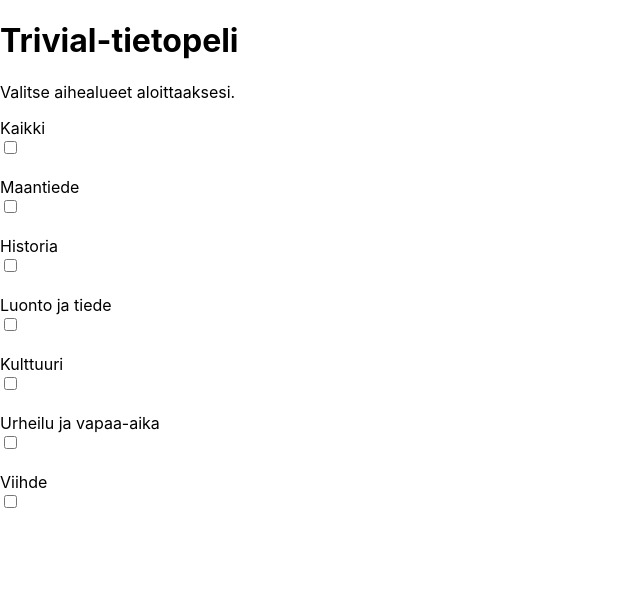
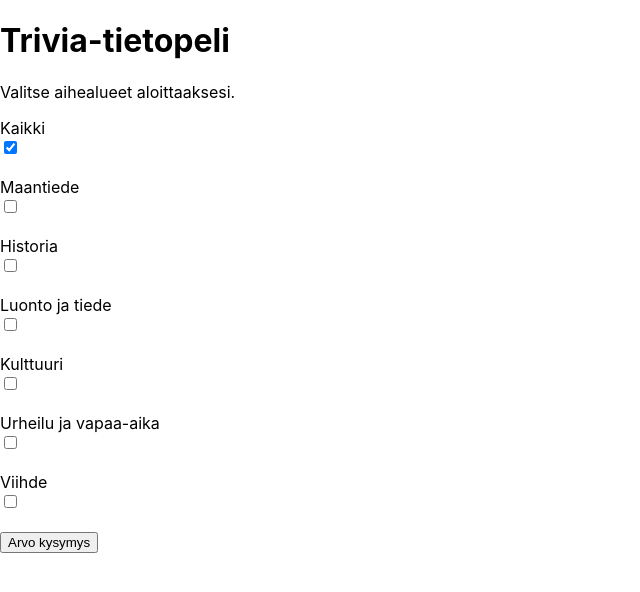
Before and after one commit to nobowling/Trivial-Tietopeli, a React (Create React App) app: page / in a window 1280 px wide. Shown: the top 592 px of the page, without its empty margins (0-640 px from the left). Built offline with nearby package versions, Linux system fonts and the light colour scheme.

Commit message:
paskaa koodia

```diff
--- a/src/App.js
+++ b/src/App.js
@@ -1,29 +1,281 @@
 import React from 'react'
+import HomeScreen from './components/HomeScreen'
+import Togglable from './components/Togglable'
+
+
+const maantiede = {
+  kysymykset: [
+    "Maantiede1",
+    "Maantiede2"
+  ],
+  vastaukset: [
+    "MaantiedeVastaus1",
+    "MaantiedeVastaus2"
+  ]
+}
+
+const historia = {
+  kysymykset: [
+    "Millä vuosikymmenellä Martin Luther King, Jr. piti kuuluisan puheensa I have a Dream?",
+    "Historia2"
+  ],
+  vastaukset: [
+    "1960",
+    "HistoriaVastaus2"
+  ]
+}
+
+const luonto = {
+  kysymykset: [
+    "Mikä eläin"
+  ],
+  vastaukset: [
+    "Koira"
+  ]
+}
+
+const kulttuuri = {
+  kysymykset: [
+    "Kuka taiteilija",
+    "Missä sijaitsee patsas"
+  ],
+  vastaukset: [
+    "Van Gogh",
+    "Venäjällä"
+  ]
+}
+
+const urheilu = {
+  kysymykset: [
+    "Mikä olympialaji"
+  ],
+  vastaukset: [
+    "Hiihto"
+  ]
+}
+
+const viihde = {
+  kysymykset: [
+    "Mikä tv-sarja"
+  ],
+  vastaukset: [
+    "HIMYM"
+  ]
+}
 
 class App extends React.Component {
   constructor(props) {
     super(props)
     this.state = {
-      aihealue: ''
+      aihealueet: ["kaikki"],
+      question: null
+    }
+  }
+  //handlerit reagoivat checkboxien nappien painalluksiin
+  handleAll = () => {
+    if(this.state.aihealueet.includes("kaikki", 0)) {
+      this.setState({
+        aihealueet: this.state.aihealueet.filter(aihe => aihe !== "kaikki")
+      })
+    } else {
+      this.setState({
+        aihealueet: [...this.state.aihealueet, "kaikki"]
+      })
+    }
+  }
+
+  handleMaantiede = () => {
+    if(this.state.aihealueet.includes("maantiede", 0)) {
+      this.setState({
+        aihealueet: this.state.aihealueet.filter(aihe => aihe !== "maantiede")
+      })
+    } else {
+      this.setState({
+        aihealueet: [...this.state.aihealueet, "maantiede"]
+      })
+    }
+  }
+
+  handleHistoria = () => {
+    if(this.state.aihealueet.includes("historia", 0)) {
+      this.setState({
+        aihealueet: this.state.aihealueet.filter(aihe => aihe !== "historia")
+      })
+    } else {
+      this.setState({
+        aihealueet: [...this.state.aihealueet, "historia"]
+      })
+    }
+  }
+
+  handleLuonto = () => {
+    if(this.state.aihealueet.includes("luonto", 0)) {
+      this.setState({
+        aihealueet: this.state.aihealueet.filter(aihe => aihe !== "luonto")
+      })
+    } else {
+      this.setState({
+        aihealueet: [...this.state.aihealueet, "luonto"]
+      })
+    }
+  }
+
+  handleKulttuuri = () => {
+    if(this.state.aihealueet.includes("kulttuuri", 0)) {
+      this.setState({
+        aihealueet: this.state.aihealueet.filter(aihe => aihe !== "kulttuuri")
+      })
+    } else {
+      this.setState({
+        aihealueet: [...this.state.aihealueet, "kulttuuri"]
+      })
+    }
+  }
+
+  handleUrheilu = () => {
+    if(this.state.aihealueet.includes("urheilu", 0)) {
+      this.setState({
+        aihealueet: this.state.aihealueet.filter(aihe => aihe !== "urheilu")
+      })
+    } else {
+      this.setState({
+        aihealueet: [...this.state.aihealueet, "urheilu"]
+      })
+    }
+  }
+
+  handleViihde = () => {
+    if(this.state.aihealueet.includes("viihde", 0)) {
+      this.setState({
+        aihealueet: this.state.aihealueet.filter(aihe => aihe !== "viihde")
+      })
+    } else {
+      this.setState({
+        aihealueet: [...this.state.aihealueet, "viihde"]
+      })
+    }
+  }
+
+  newQuestion = () => {
+    // asetetaan this.state.questionin arvo sen mukaan, mitä this.state.aihealueet sisältää
+    if(this.state.aihealueet.includes("kaikki", 0)) {
+      this.setState({
+        question: "kaikki"
+      })
+    } else {
+      let questions = []
+      for(let i = 0; i < this.state.aihealueet.length; i++) {
+        questions.push(this.state.aihealueet[i])
+      }
+      const question = questions[Math.floor(Math.random() * questions.length)]
+      this.setState({
+        question: question
+      })
     }
   }
 
   render() {
-    return (
-      <div className="App">
-        <h1>Trivial-tietopeli</h1>
-        <p>Valitse aihealueet aloittaaksesi.</p>
-        <form id="aihealueet">
-        <label id="kaikki">Kaikki </label> <input id="kaikki" type="checkbox" /><br />
-        <label id="maantiede">Maantiede </label> <input id="maantiede" type="checkbox" /><br />
-        <label id="historia">Historia </label> <input id="historia" type="checkbox" /><br />
-        <label id="luonto">Luonto ja tiede </label> <input type="checkbox" /><br />
-        <label id="kulttuuri">Kulttuuri </label> <input type="checkbox" /><br />
-        <label id="urheilu">Urheilu ja vapaa-aika </label> <input type="checkbox" /><br />
-        <label id="viihde">Viihde </label> <input type="checkbox" /><br />
-        </form>
-      </div>
-    )
+    // ehdollinen renderöinti this.state.questionin arvon mukaan
+    if(this.state.question === null) {
+      return(
+        <HomeScreen
+        handleSubmit={this.newQuestion}
+        handleAll={this.handleAll}
+        handleMaantiede={this.handleMaantiede}
+        handleHistoria={this.handleHistoria}
+        handleLuonto={this.handleLuonto}
+        handleKulttuuri={this.handleKulttuuri}
+        handleUrheilu={this.handleUrheilu}
+        handleViihde={this.handleViihde}
+        />
+      )
+    } else if(this.state.question === "kaikki") {
+      const kysList = [maantiede, historia, luonto, kulttuuri, urheilu, viihde]
+      const rndAihe = Math.floor(Math.random() * kysList.length)
+      const rndKys = Math.floor(Math.random() * kysList[rndAihe].kysymykset.length)
+      const kysymys = kysList[rndAihe].kysymykset[rndKys]
+      const vastaus = kysList[rndAihe].vastaukset[rndKys]
+      return(
+        <div>
+          <h1>{kysymys}</h1>
+          <Togglable buttonLabel="Näytä vastaus">
+            {vastaus}
+          </Togglable>
+        </div>
+      )
+    } else if(this.state.question === "maantiede") {
+      const rnd = Math.floor(Math.random() * maantiede.kysymykset.length)
+      const kysymys = maantiede.kysymykset[rnd]
+      const vastaus = maantiede.vastaukset[rnd]
+      return(
+        <div>
+          <h1>{kysymys}</h1>
+          <Togglable buttonLabel="Näytä vastaus">
+            {vastaus}
+          </Togglable>
+        </div>
+      )
+    } else if(this.state.question === "historia") {
+      const rnd = Math.floor(Math.random() * historia.kysymykset.length)
+      const kysymys = historia.kysymykset[rnd]
+      const vastaus = historia.vastaukset[rnd]
+      return(
+        <div>
+          <h1>{kysymys}</h1>
+          <Togglable buttonLabel="Näytä vastaus">
+            {vastaus}
+          </Togglable>
+        </div>
+      )
+    } else if(this.state.question === "luonto") {
+      const rnd = Math.floor(Math.random() * luonto.kysymykset.length)
+      const kysymys = luonto.kysymykset[rnd]
+      const vastaus = luonto.vastaukset[rnd]
+      return(
+        <div>
+          <h1>{kysymys}</h1>
+          <Togglable buttonLabel="Näytä vastaus">
+            {vastaus}
+          </Togglable>
+        </div>
+      )
+    } else if(this.state.question === "kulttuuri") {
+      const rnd = Math.floor(Math.random() * kulttuuri.kysymykset.length)
+      const kysymys = kulttuuri.kysymykset[rnd]
+      const vastaus = kulttuuri.vastaukset[rnd]
+      return(
+        <div>
+          <h1>{kysymys}</h1>
+          <Togglable buttonLabel="Näytä vastaus">
+            {vastaus}
+          </Togglable>
+        </div>
+      )
+    } else if(this.state.question === "urheilu") {
+      const rnd = Math.floor(Math.random() * urheilu.kysymykset.length)
+      const kysymys = urheilu.kysymykset[rnd]
+      const vastaus = urheilu.vastaukset[rnd]
+      return(
+        <div>
+          <h1>{kysymys}</h1>
+          <Togglable buttonLabel="Näytä vastaus">
+            {vastaus}
+          </Togglable>
+        </div>
+      )
+    } else if(this.state.question === "viihde") {
+      const rnd = Math.floor(Math.random() * viihde.kysymykset.length)
+      const kysymys = viihde.kysymykset[rnd]
+      const vastaus = viihde.vastaukset[rnd]
+      return(
+        <div>
+          <h1>{kysymys}</h1>
+          <Togglable buttonLabel="Näytä vastaus">
+            {vastaus}
+          </Togglable>
+        </div>
+      )
+    }
   }
 }
 
--- /dev/null
+++ b/src/components/HomeScreen.js
@@ -0,0 +1,22 @@
+import React from 'react'
+
+const HomeScreen = ({handleSubmit, handleAll, handleMaantiede, handleHistoria, handleLuonto, handleKulttuuri, handleUrheilu, handleViihde}) => {
+    return(
+    <div className="App">
+        <h1>Trivia-tietopeli</h1>
+            <p>Valitse aihealueet aloittaaksesi.</p>
+            <form id="aihealueet" onSubmit={handleSubmit}>
+            <label id="kaikki">Kaikki </label> <input id="kaikki" type="checkbox" onChange={handleAll} defaultChecked/><br />
+            <label id="maantiede">Maantiede </label> <input id="maantiede" type="checkbox" onChange={handleMaantiede}/><br />
+            <label id="historia">Historia </label> <input id="historia" type="checkbox" onChange={handleHistoria}/><br />
+            <label id="luonto">Luonto ja tiede </label> <input id="luonto" type="checkbox" onChange={handleLuonto}/><br />
+            <label id="kulttuuri">Kulttuuri </label> <input id="kulttuuri" type="checkbox" onChange={handleKulttuuri}/><br />
+            <label id="urheilu">Urheilu ja vapaa-aika </label> <input id="urheilu" type="checkbox" onChange={handleUrheilu}/><br />
+            <label id="viihde">Viihde </label> <input id="viihde" type="checkbox" onChange={handleViihde}/><br />
+            <button type="submit">Arvo kysymys</button>
+        </form>
+    </div>
+    )
+}
+
+export default HomeScreen
--- /dev/null
+++ b/src/components/Togglable.js
@@ -0,0 +1,33 @@
+import React from 'react'
+
+class Togglable extends React.Component {
+    constructor(props) {
+      super(props)
+      this.state = {
+        visible: false
+      }
+    }
+
+    toggleVisibility = () => {
+      this.setState({visible: !this.state.visible})
+    }
+
+    render() {
+      const hideWhenVisible = { display: this.state.visible ? 'none' : '' }
+      const showWhenVisible = { display: this.state.visible ? '' : 'none' }
+
+      return (
+        <div>
+          <div style={hideWhenVisible}>
+            <button onClick={this.toggleVisibility}>{this.props.buttonLabel}</button>
+          </div>
+          <div style={showWhenVisible}>
+            {this.props.children}<br/>
+            <button onClick={this.toggleVisibility}>Piilota</button>
+          </div>
+        </div>
+      )
+    }
+  }
+
+  export default Togglable
```
